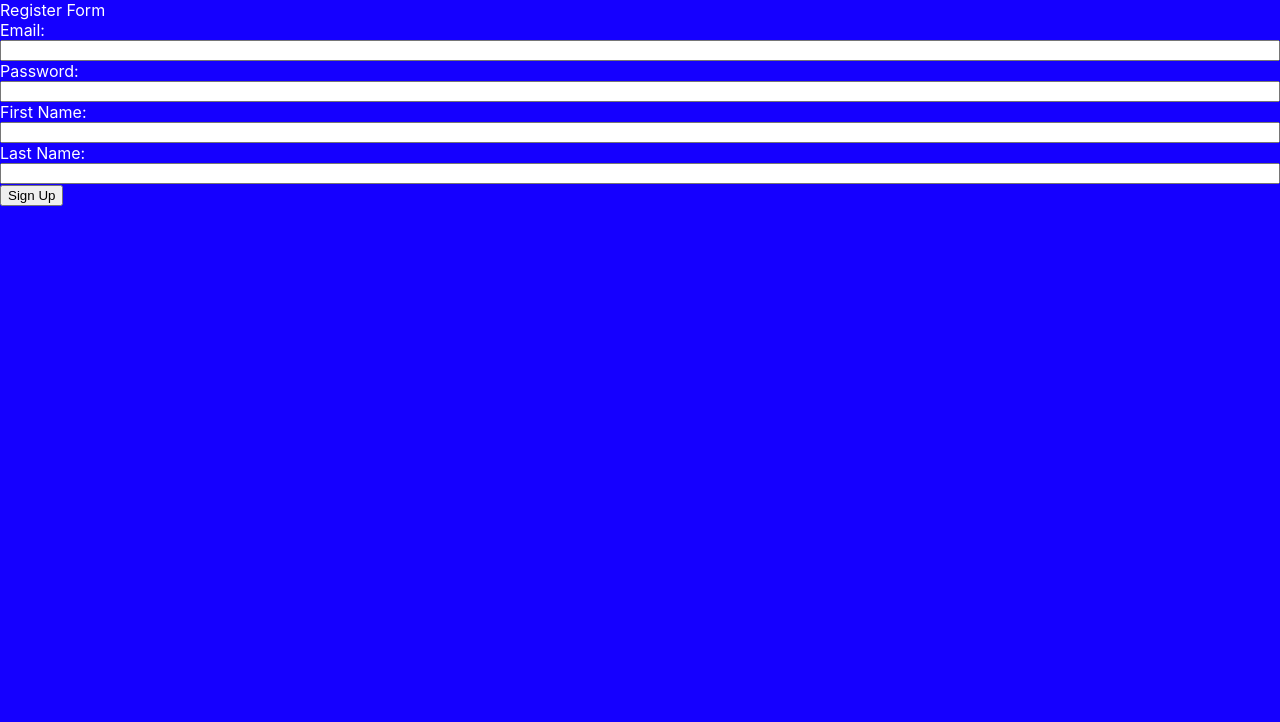
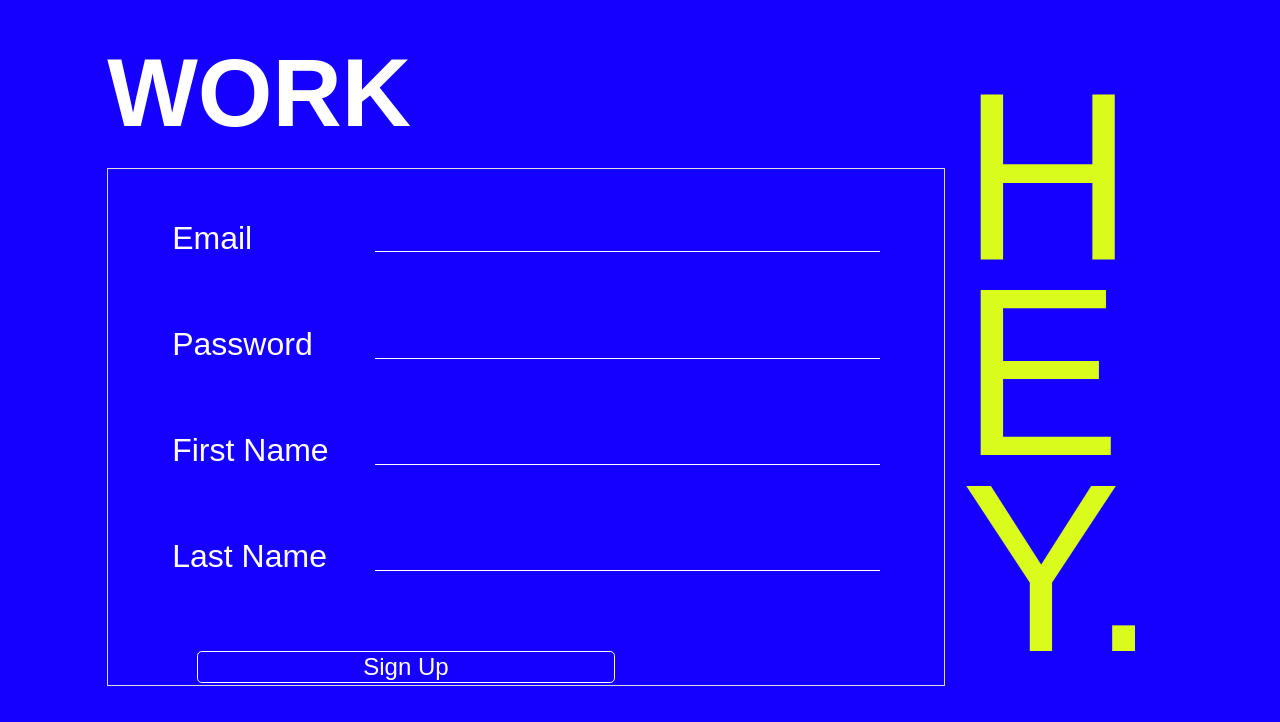
Before and after one commit to BrianCarroll112/WorkIt, a React (Create React App) app in the folder client/: page /register in a window 1280 px wide. Shown: the top 722 px of the page. Built offline with nearby package versions, Linux system fonts and the light colour scheme.

Commit message:
login and register pages done

```diff
--- a/client/src/App.css
+++ b/client/src/App.css
@@ -8,6 +8,7 @@ font-family: ‘Montserrat’, sans-serif;
 font-family: ‘Open Sans’, sans-serif; */
 
 @import url('https://fonts.googleapis.com/css?family=Montserrat|Open+Sans:600|Roboto:500');
+@import url('https://fonts.googleapis.com/css?family=Monoton|Orbitron:700');
 
 html {
   background-color: #1500ff;
@@ -28,7 +29,7 @@ form {
 }
 
 h1 {
-  font-family: ‘Open Sans’, sans-serif;
+  font-family: ‘Montserrat’, sans-serif;
   text-transform: uppercase;
   font-weight: 700;
   font-size: 7em;
@@ -42,22 +43,24 @@ h1 {
   margin: 0.7em 0;
   font-size: 2em;
   color: white;
+  font-family: ‘Open Sans’, sans-serif;
   background-color: #1500ff;
   border-color: #1500ff;
   border-bottom: 1px solid white;
 }
 
-.input-login:focus{
+.input-login:focus, .input-reg:focus{
   outline: none;
 }
 
 ::placeholder {
   color: white;
+  font-family: ‘Open Sans’, sans-serif;
 }
 
 .button-login {
   width: 50%;
-  margin: 2em 0 0.7em;
+  margin: 1.5em 0 0.7em 0em;
   font-size: 1.5em;
   color: white;
   border: 1px solid white;
@@ -67,7 +70,7 @@ h1 {
 
 .button-login:hover{
   background-color: white;
-  color: grey;
+  color: #1500ff;
 }
 
 
@@ -80,3 +83,77 @@ h1 {
 .new-user:hover{
   color: lightgrey;
 }
+
+.reg-page {
+  margin: 1em 6.7em;
+}
+
+.register-top{
+  margin-top: 0.4em;
+  margin-bottom: 0.1em;
+  font-size: 6em;
+}
+
+.reg-whole {
+  display: flex;
+  justify-content: space-between;
+  height: 33em;
+}
+
+.register-form{
+  border: 1px solid #DCDCDC;
+  width: 900%;
+  margin-top: 0.6em;
+}
+
+.register {
+  display: flex;
+  justify-content: space-between;
+}
+
+label{
+  font-size: 2em;
+  color: white;
+  font-family: ‘Open Sans’, sans-serif;
+  padding: 1.6em 0em 0em 2em;
+}
+
+.input-reg{
+  border: none;
+  appearance: none;
+  width: 60%;
+  margin: 1em 2em 0.7em 1em;
+  font-size: 2em;
+  color: white;
+  font-family: ‘Open Sans’, sans-serif;
+  background-color: #1500ff;
+  border-color: #1500ff;
+  border-bottom: 1px solid white;
+  padding-top: 0.4em;
+}
+
+.button-reg{
+  width: 50%;
+  margin: 2.4em 0 1.6em 3.7em;
+  font-size: 1.5em;
+  color: white;
+  border: 1px solid white;
+  background-color: #1500ff;
+  border-radius: 0.2em;
+}
+
+.button-reg:hover{
+  background-color: #dafc1c;
+  color: black;
+}
+
+.hey{
+  font-family: ‘Montserrat’, sans-serif;
+  margin: -2.5rem 1rem;
+  font-size: 15em;
+  color: #dafc1c;
+}
+
+.letter{
+  margin: -5rem 0em;
+}
--- a/client/src/App.js
+++ b/client/src/App.js
@@ -215,6 +215,7 @@ class App extends Component {
           email={this.state.loginData.email}
           password={this.state.loginData.password}
           handleSubmit={this.handleLogin}
+          onSubmit={this.handleLogin}
           />
           </div>
         )}/>
--- a/client/src/components/LoginForm.jsx
+++ b/client/src/components/LoginForm.jsx
@@ -7,7 +7,7 @@ const LoginForm = (props) => {
       <h1>Work</h1>
       <form onSubmit={props.onSubmit}>
         <input
-        autocomplete="off"
+        autoComplete="off"
         className="input-login"
         type="text"
         onChange={props.handleChange}
@@ -16,7 +16,7 @@ const LoginForm = (props) => {
         value={props.email}
         placeholder="Email"/>
         <input
-        autocomplete="off"
+        autoComplete="off"
         className="input-login"
         type="text"
         onChange={props.handleChange}
--- a/client/src/components/RegisterForm.jsx
+++ b/client/src/components/RegisterForm.jsx
@@ -2,52 +2,72 @@ import React from 'react';
 
 const RegisterForm = (props) => {
   return(
-    <div>
-      <div>Register Form</div>
-      <form onSubmit={props.onSubmit}>
-      <label htmlFor="email">
-        Email:
-      </label>
+    <div className="reg-page">
+      <h1 className="register-top">Work</h1>
+
+      <div className="reg-whole">
+       <form className="register-form" onSubmit={props.onSubmit}>
+        <div className="register">
+        <label>Email</label>
         <input
+        className="input-reg"
+        autoComplete="off"
         type="text"
         onChange={props.handleChange}
         id="email"
         name="email"
         value={props.email} />
-      <label htmlFor="password">
-        Password:
-      </label>
+        </div>
+
+        <div className="register">
+        <label>Password</label>
         <input
+        className="input-reg"
+        autoComplete="off"
         type="text"
         onChange={props.handleChange}
         id="password"
         name="password"
         value={props.password} />
-        <label htmlFor="first_name">
-          First Name:
-        </label>
+        </div>
+
+        <div className="register">
+        <label>First Name</label>
         <input
+        className="input-reg"
+        autoComplete="off"
         type="text"
         onChange={props.handleChange}
         id="first_name"
         name="first_name"
         value={props.first_name} />
-        <label htmlFor="last_name">
-          Last Name:
-        </label>
+        </div>
+
+        <div className="register">
+        <label>Last Name</label>
         <input
+        className="input-reg"
+        autoComplete="off"
         type="text"
         onChange={props.handleChange}
         id="last_name"
         name="last_name"
         value={props.last_name} />
-    </form>
+        </div>
         <button
-      className='create'
+        className='button-reg'
         onClick={props.handleSubmit}
         type="submit">
         {props.buttonText}
         </button>
+       </form>
+       <div className='hey'>
+        <div className='letter'>H</div>
+        <div className='letter'>E</div>
+        <div className='letter'>Y.</div>
+      </div>
+      </div>
+
     </div>
   )
 };
```
Lines whose indentation alone changed are shown as unchanged.
